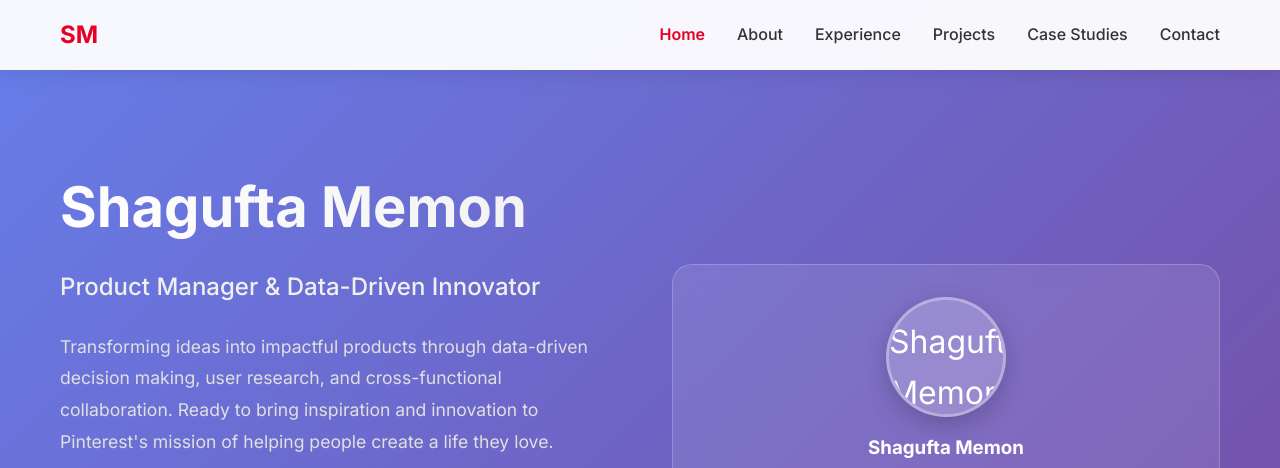
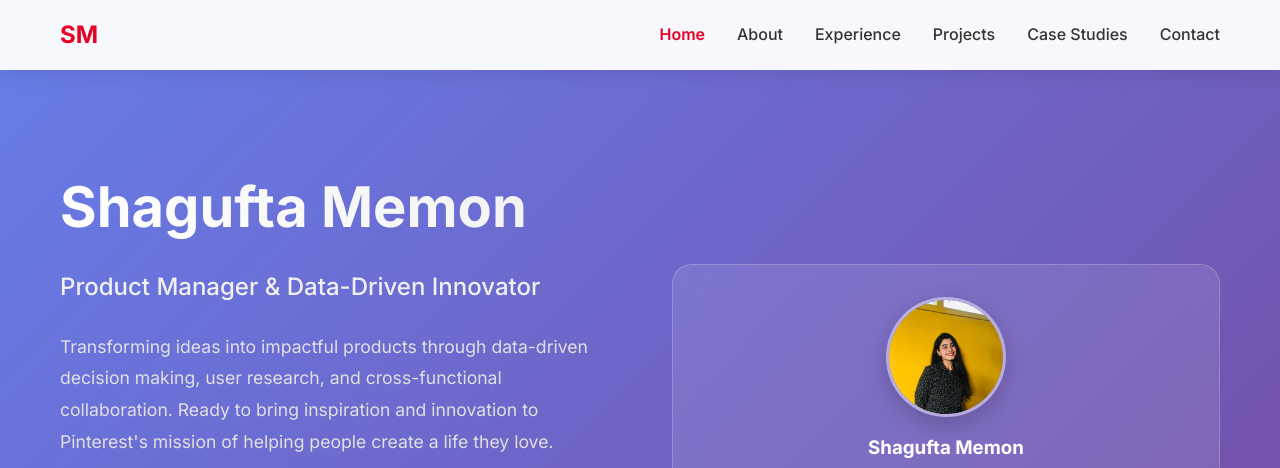
Before and after one commit to Shgufta2002/shagufta-memon-portfolio, a plain HTML site: page index.html in a window 1280 px wide. Shown: the top 468 px of the page. Drawn offline with Linux system fonts and the light colour scheme.

Commit message:
Update index.html

```diff
--- a/index.html
+++ b/index.html
@@ -64,7 +64,7 @@
             <div class="hero-image">
                 <div class="profile-card">
                     <div class="profile-avatar">
-                        <img src="profile-photo.jpg" alt="Shagufta Memon - Product Manager" class="profile-photo">
+                        <img src="profile-photo.JPEG" alt="Shagufta Memon - Product Manager" class="profile-photo">
                     </div>
                     <h3>Shagufta Memon</h3>
                     <p>Apprentice Product Manager Candidate</p>
```
